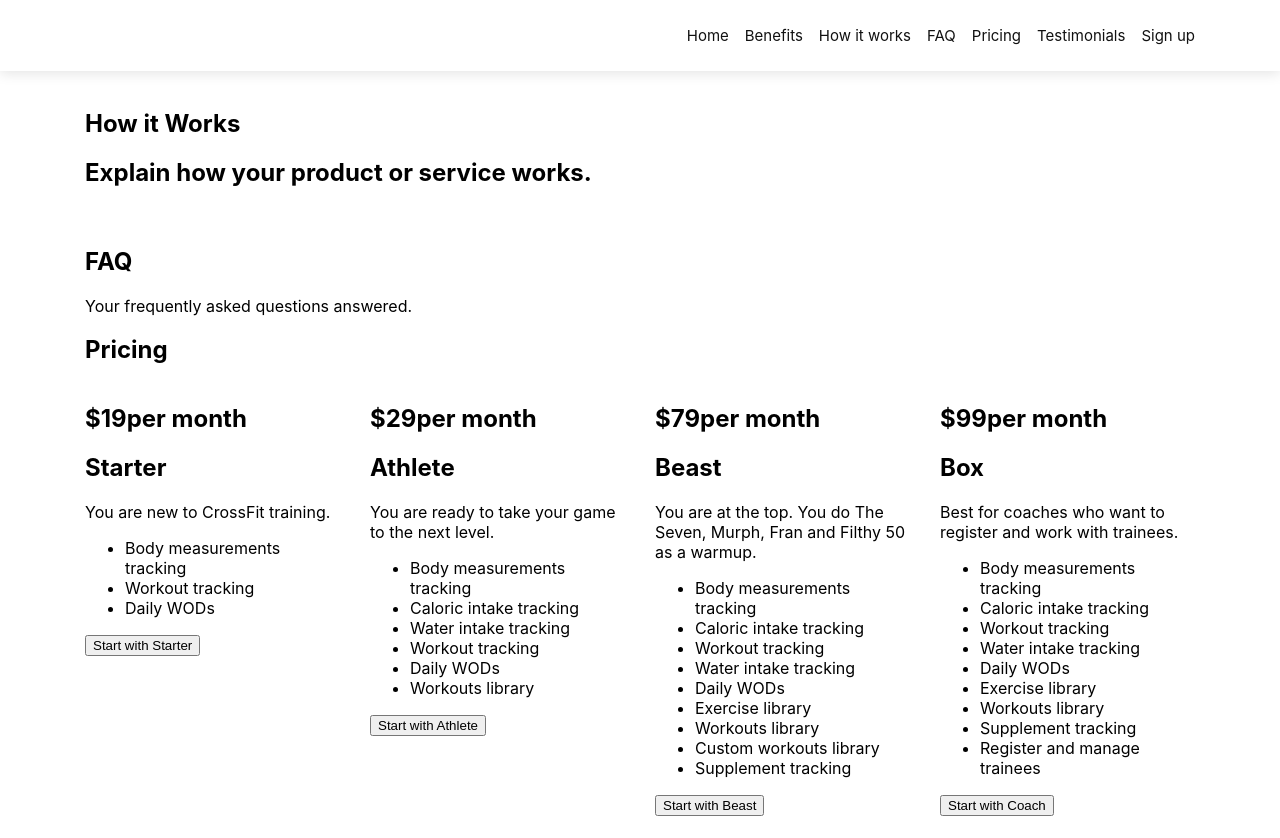
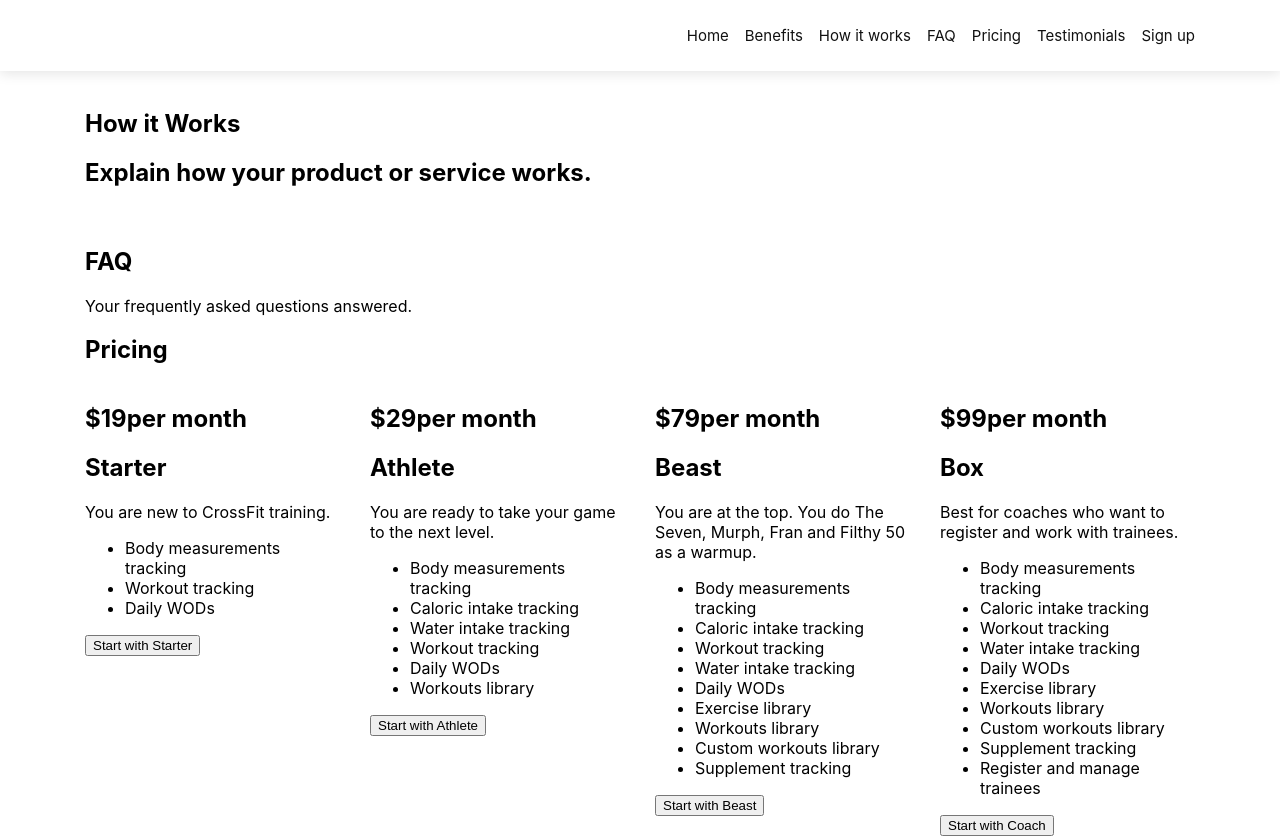
Before and after one commit to alexdevero/trainr-web-app-landing-page, a Next.js app: page / in a window 1280 px wide. Shown: the top 838 px of the page. Built offline with nearby package versions, Linux system fonts and the light colour scheme.

Commit message:
Update Beast plan

```diff
--- a/components/pricing.tsx
+++ b/components/pricing.tsx
@@ -109,6 +109,7 @@ const Pricing = () => (
                 <li>Daily WODs</li>
                 <li>Exercise library</li>
                 <li>Workouts library</li>
+                <li>Custom workouts library</li>
                 <li>Supplement tracking</li>
                 <li>Register and manage trainees</li>
               </ul>
```
